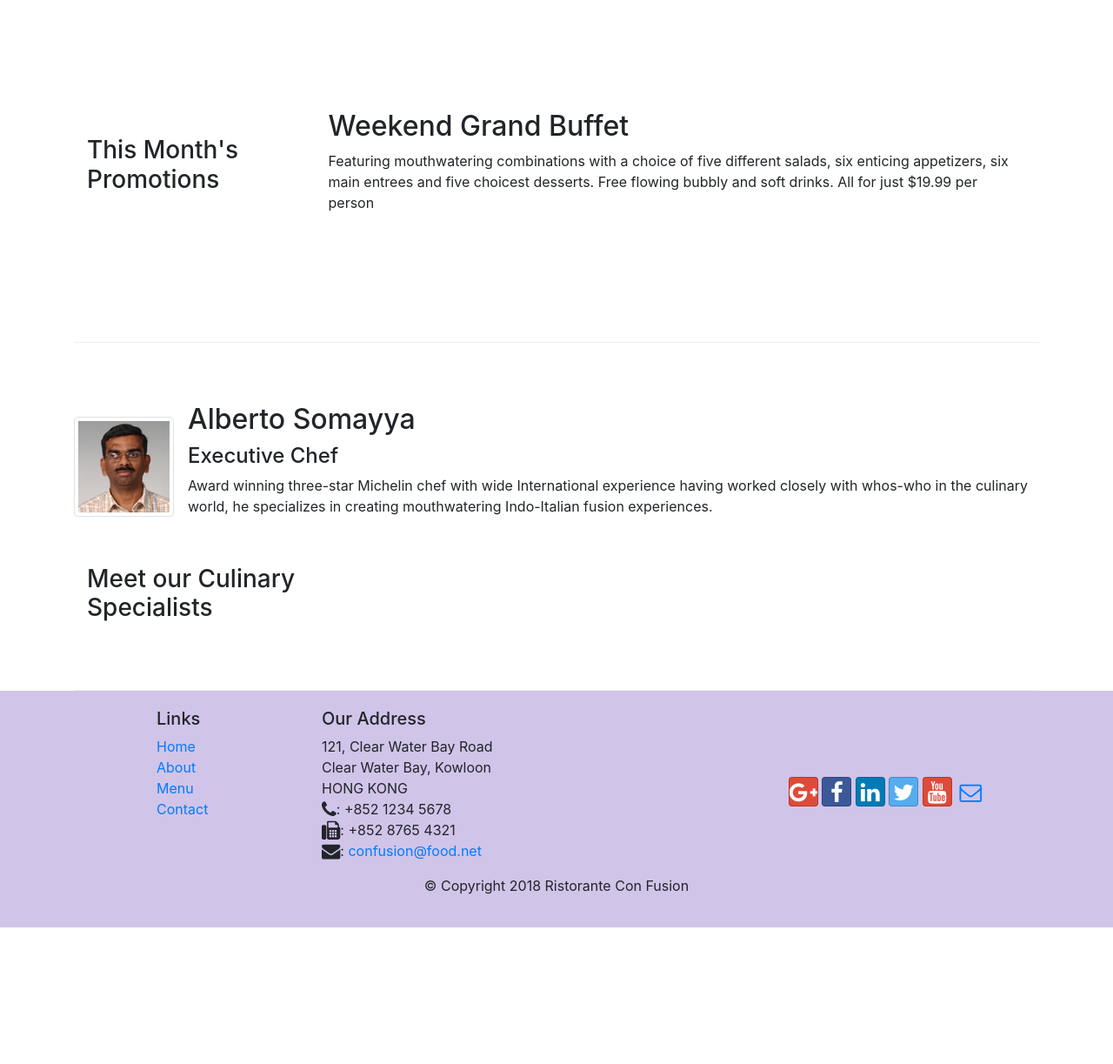
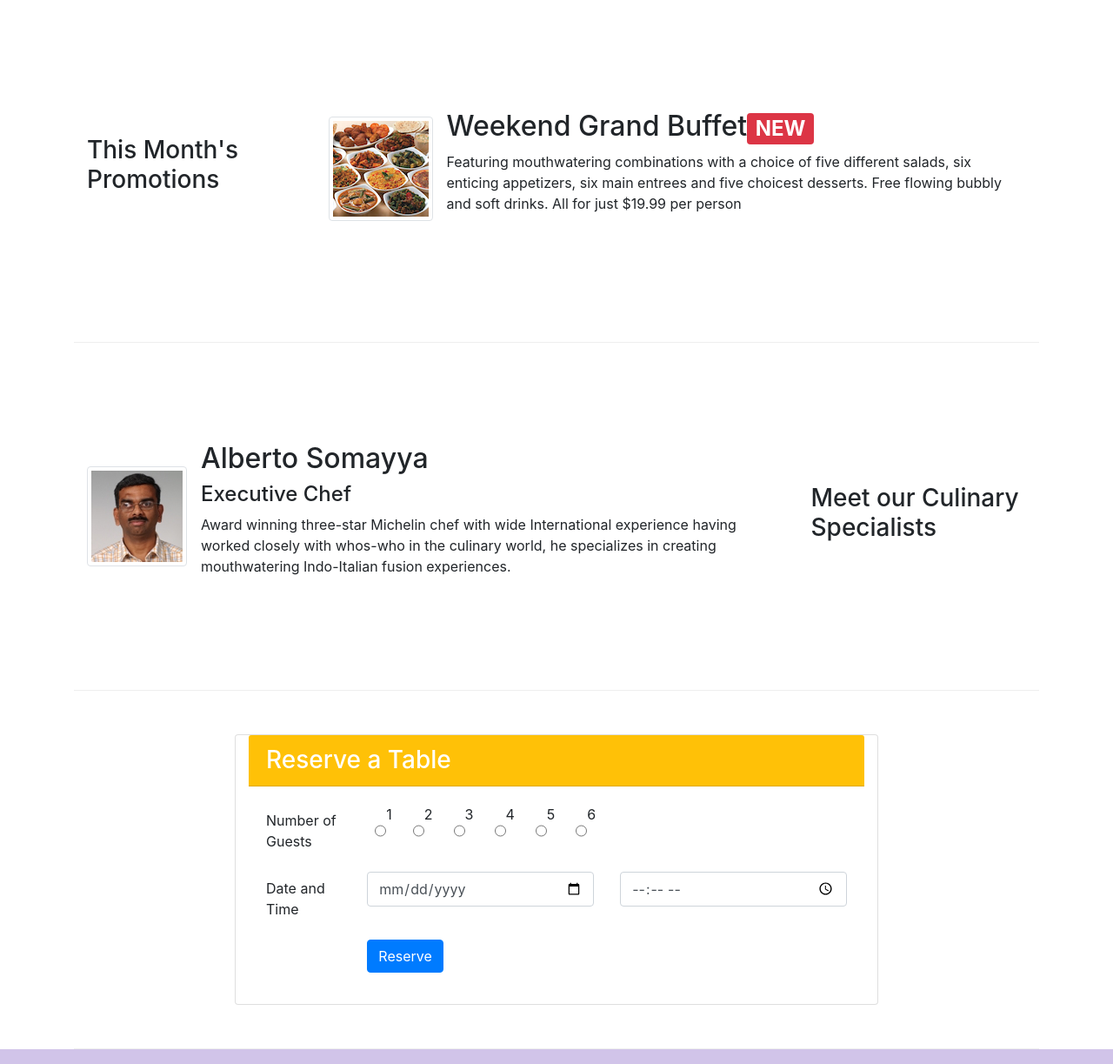
Before and after one commit to javier-hui/bootstrap-ConFusion, a website: page index.html in a window 1280 px wide. Shown: the part 740-1963 px from the top of the page at 87% size. Before the commit the page ends 1806 px from the top, so only its background shows below. Drawn offline with nearby package versions, Linux system fonts and the light colour scheme.

Commit message:
assignment 2

```diff
--- a/index.html
+++ b/index.html
@@ -48,6 +48,9 @@
                 <div class="col-12 col-sm align-self-center">
                     <img src="img/logo.png" class="img-fluid">
                 </div>
+                <div class="col-12 col-sm align-self-center">
+                    <button type="button" class="btn btn-warning btn-lg w-100">Reserve Table</button>
+                </div>
             </div>
         </div>
     </header>
@@ -57,10 +60,11 @@
             <div class='col-12 col-sm-4 order-sm-last col-md-3'>
                 <h3>Our Lipsmacking Culinary Creations</h3>
             </div>
-            <div class="media">
+            <div class="media col col-sm col-md">
                 <img class="d-flex mr-3 img-thumbnail align-self-center" src="img/uthappizza.png" alt="Uthappizza">
                 <div class="media-body">
-                    <h2 class="mt-0">Uthappizza<span class="badge badge-danger">HOT</span><span class="badge badge-pill badge-secondary">$4.99</span></h2>
+                    <h2 class="mt-0">Uthappizza<span class="badge badge-danger">HOT</span><span
+                            class="badge badge-pill badge-secondary">$4.99</span></h2>
                     <p class="d-none d-sm-block">A unique combination of Indian Uthappam (pancake) and
                         Italian pizza, topped with Cerignola olives, ripe vine
                         cherry tomatoes, Vidalia onion, Guntur chillies and
@@ -73,11 +77,14 @@
             <div class='col-12 col-sm-4 col-md-3'>
                 <h3>This Month's Promotions</h3>
             </div>
-            <div class='col col-sm col-md'>
-                <h2>Weekend Grand Buffet</h2>
-                <p>Featuring mouthwatering combinations with a choice of five different salads, six enticing appetizers,
-                    six main entrees and five choicest desserts. Free flowing bubbly and soft drinks. All for just
-                    $19.99 per person </p>
+            <div class="media col col-sm col-md">
+                <img class="d-flex mr-3 img-thumbnail align-self-center" src="img/buffet.png" alt="Uthappizza">
+                <div class="media-body">
+                    <h2 class="mt-0">Weekend Grand Buffet<span class="badge badge-danger">NEW</span></h2>
+                    <p class="d-none d-sm-block">Featuring mouthwatering combinations with a choice of five different salads, six enticing appetizers,
+                        six main entrees and five choicest desserts. Free flowing bubbly and soft drinks. All for just
+                        $19.99 per person</p>
+                </div>
             </div>
         </div>
 
@@ -85,7 +92,7 @@
             <div class='col-12 col-sm-4 order-sm-last col-md-3'>
                 <h3>Meet our Culinary Specialists</h3>
             </div>
-            <div class="media">
+            <div class="media col col-sm col-md">
                 <img class="d-flex mr-3 img-thumbnail align-self-center" src="img/alberto.png" alt="Alberto Somayya">
                 <div class="media-body">
                     <h2 class="mt-0">Alberto Somayya</h2>
@@ -95,6 +102,45 @@
                         whos-who in the culinary world, he specializes in
                         creating mouthwatering Indo-Italian fusion experiences.
                     </p>
+                </div>
+            </div>
+        </div>
+
+        <div class="row row-content align-items-center" id="reserve">
+            <div class="card col-12 col-sm-8 offset-sm-2">
+                <h3 class="card-header bg-warning text-white">Reserve a Table</h3>
+                <div class="card-body">
+                    <form action="">
+                        <div class="form-group row">
+                            <label class="col-md-2 col-form-label">Number of Guests</label>
+                            <input type="radio" id="1" name="guestsnum" value="1" class="ml-4">
+                            <label for="male">1</label>
+                            <input type="radio" id="2" name="guestsnum" value="2" class="ml-4">
+                            <label for="guestsnum">2</label>
+                            <input type="radio" id="3" name="guestsnum" value="3" class="ml-4">
+                            <label for="guestsnum">3</label>
+                            <input type="radio" id="4" name="guestsnum" value="4" class="ml-4">
+                            <label for="guestsnum">4</label>
+                            <input type="radio" id="5" name="guestsnum" value="5" class="ml-4">
+                            <label for="guestsnum">5</label>
+                            <input type="radio" id="6" name="guestsnum" value="6" class="ml-4">
+                            <label for="guestsnum">6</label>
+                        </div>
+                        <div class="form-group row">
+                            <label for="date" class="col-md-2 col-form-label">Date and Time</label>
+                            <div class="col-md-5">
+                                <input type="date" class="form-control" id="date" name="date" placeholder="Date">
+                            </div>
+                            <div class="col-md-5">
+                                <input type="time" class="form-control" id="time" name="time" placeholder="Time">
+                            </div>
+                        </div>
+                        <div class="form-group row">
+                            <div class="col-md-10 offset-md-2">
+                                <button class="btn btn-primary" type="submit">Reserve</button>
+                            </div>
+                        </div>
+                    </form>
                 </div>
             </div>
         </div>
```
